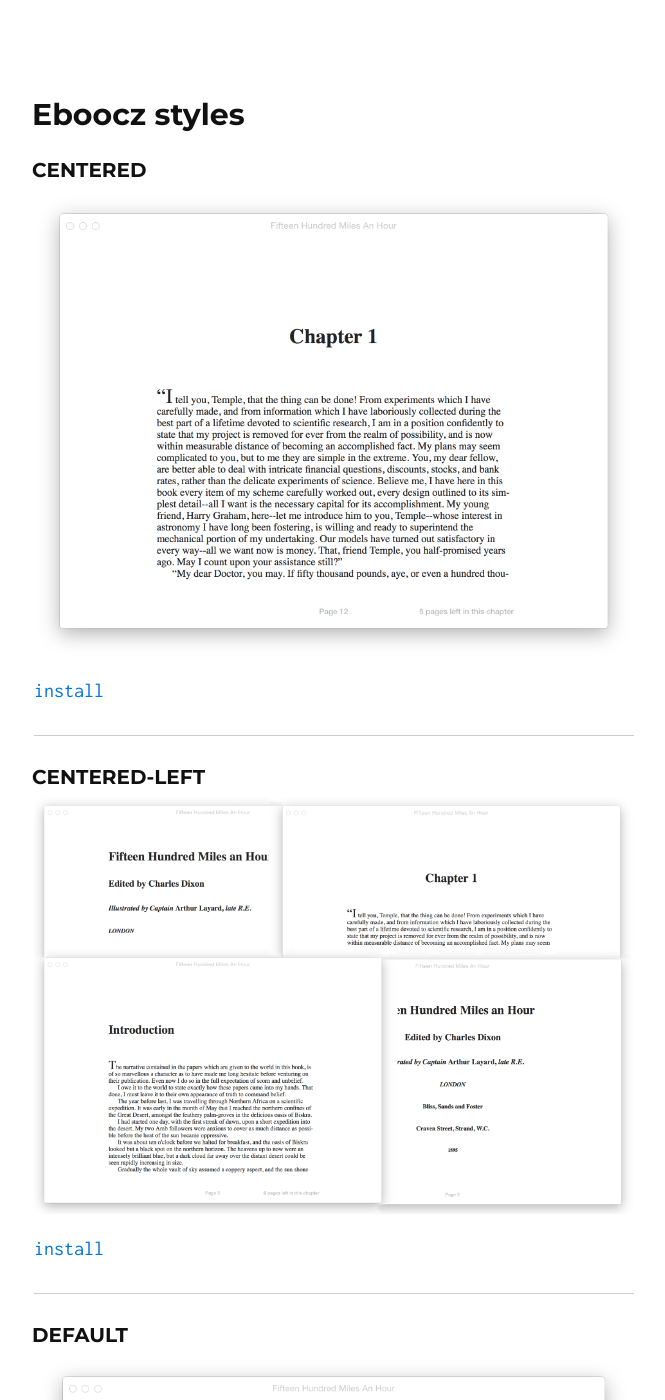
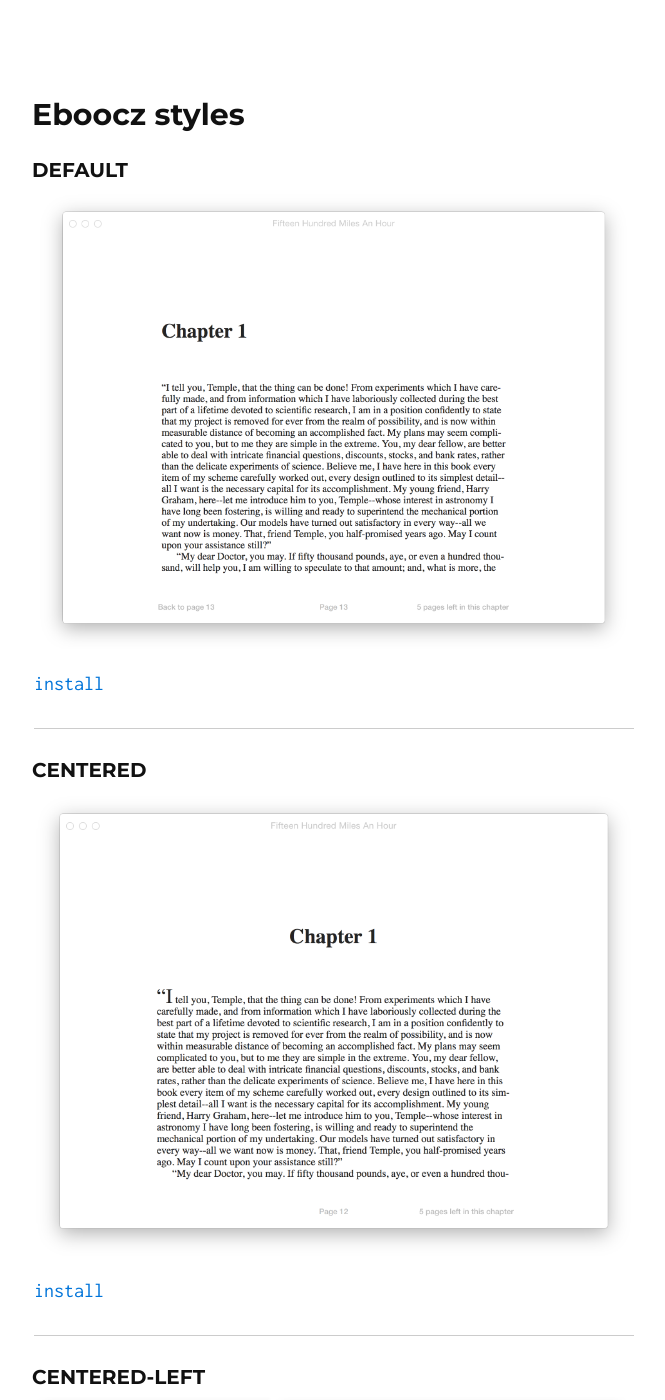
Before and after one commit to johantenbroeke/eboocz-styles, a Jekyll site: the page built from index.md, in a window 1280 px wide and 1400 px high. Shown: the whole window, without its empty margins (306-971 px from the left). Built offline with Jekyll 4.4.1, drawn with Linux system fonts in a browser that asks for light colours.

Commit message:
Small change in order. Default style first on top.

```diff
--- a/index.md
+++ b/index.md
@@ -5,6 +5,14 @@ title: Eboocz styles
 
 ##Eboocz styles
 
+
+###default
+
+![default](images/Default.png "default")
+
+[install](styles/Default.ebczstyle)
+
+----------
 
 ###Centered
 
@@ -19,14 +27,6 @@ title: Eboocz styles
 ![Centered-Left](images/Centered-Left.png "Centered-Left")
 
 [install](styles/Centered-Left.ebczstyle)
-
-----------
-
-###Default
-
-![Default](images/Default.png "Default")
-
-[install](styles/Default.ebczstyle)
 
 ----------
 
```
